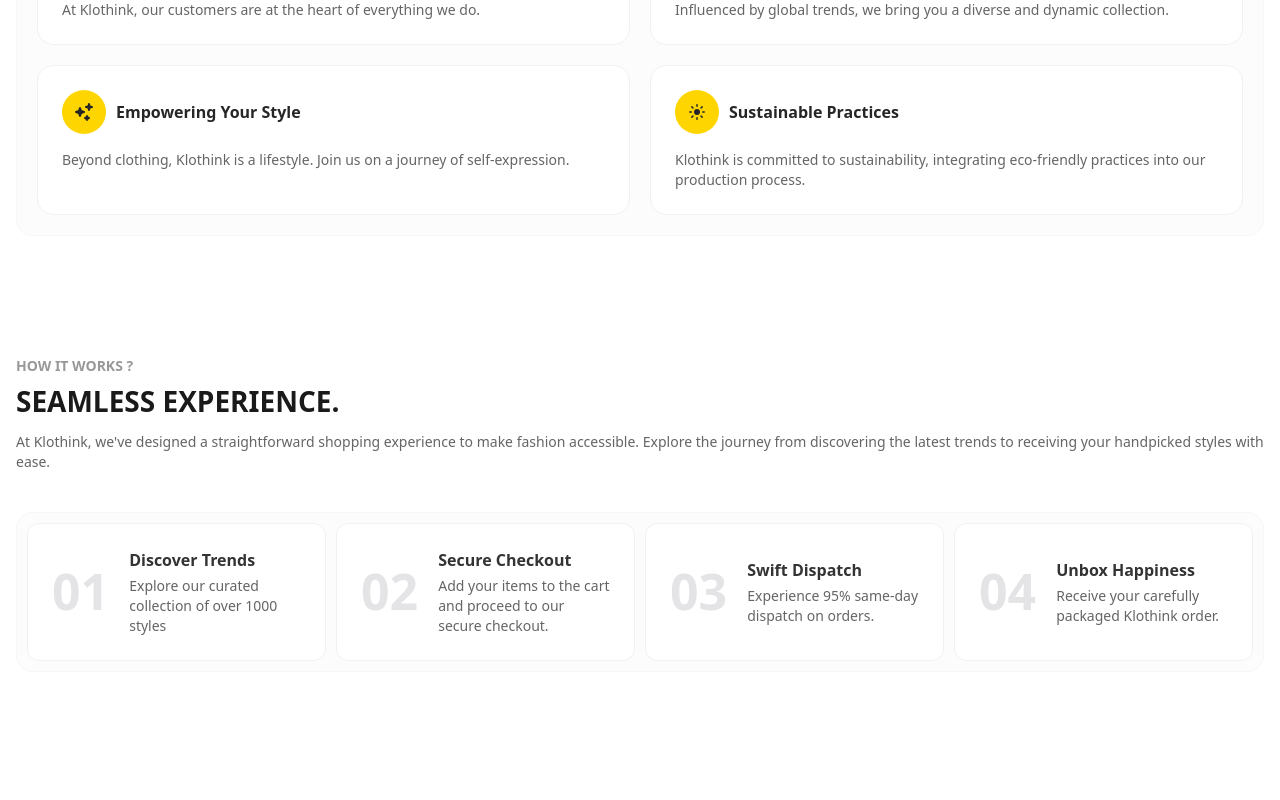
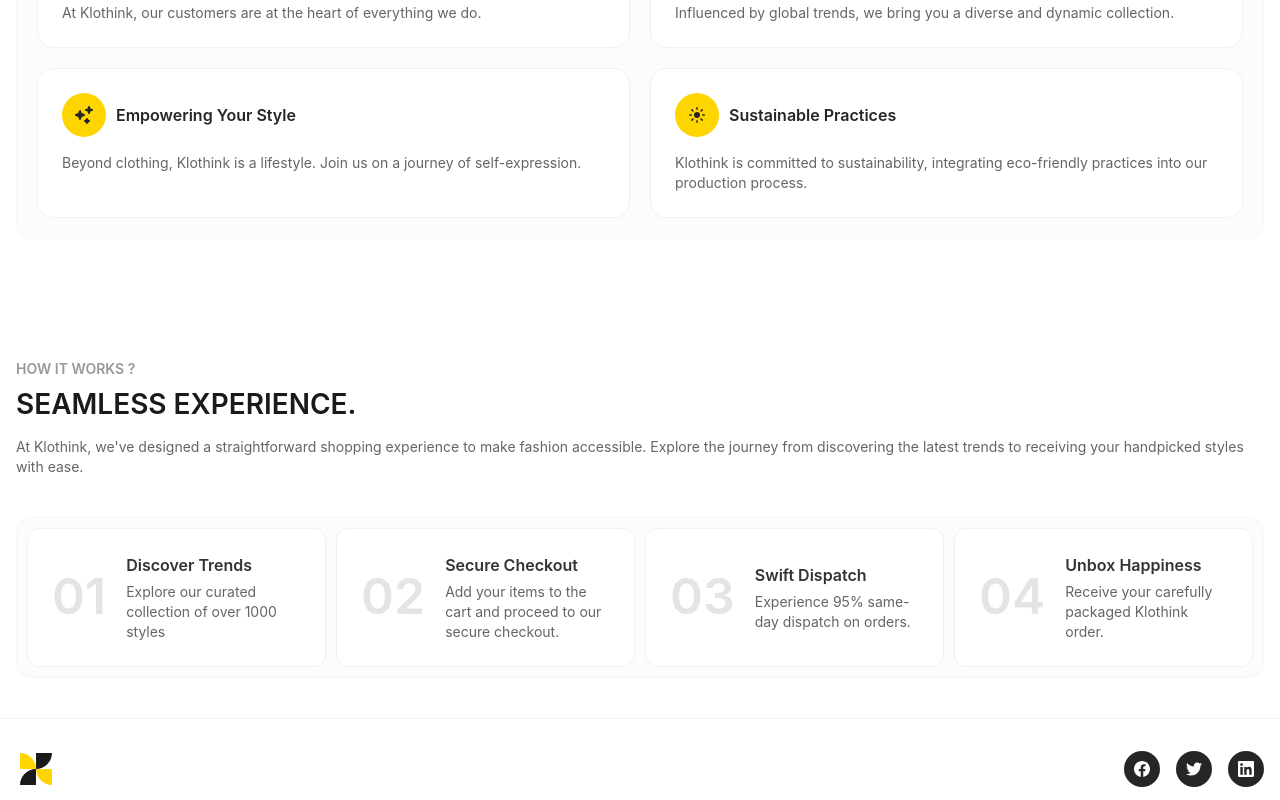
Before and after one commit to iamvusalalakbarov/klothink, a Next.js app: page / in a window 1280 px wide. Shown: the part 1535-2335 px from the top of the page. Before the commit the page ends 2247 px from the top, so only its background shows below. Built offline with nearby package versions, Linux system fonts and the light colour scheme.

Commit message:
Add MantineProvider and integrate Footer into RootLayout for improved styling and structure

```diff
--- a/src/app/layout.tsx
+++ b/src/app/layout.tsx
@@ -1,8 +1,15 @@
 import type { Metadata } from 'next';
 import { Manrope } from 'next/font/google';
+import {
+  ColorSchemeScript,
+  MantineProvider,
+  mantineHtmlProps,
+} from '@mantine/core';
 import NotificationBar from '@/components/NotificationBar';
+import Header from '@/components/Header';
+import Footer from '@/components/Footer';
 import '../styles/globals.css';
-import Header from '@/components/Header';
+import '@mantine/core/styles.css';
 
 const manrope = Manrope({
   variable: '--font-manrope',
@@ -21,11 +28,17 @@
 
 export default function RootLayout(props: Readonly<IRootLayoutProps>) {
   return (
-    <html lang="en">
+    <html lang="en" {...mantineHtmlProps}>
+      <head>
+        <ColorSchemeScript />
+      </head>
       <body className={`${manrope.variable} antialiased`}>
-        <NotificationBar />
-        <Header />
-        {props.children}
+        <MantineProvider>
+          <NotificationBar />
+          <Header />
+          {props.children}
+          <Footer />
+        </MantineProvider>
       </body>
     </html>
   );
```
